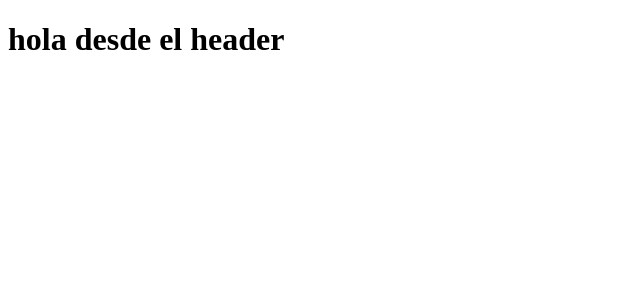
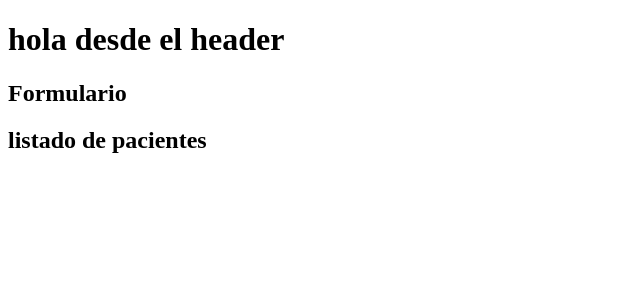
Before and after one commit to maebashiiceoctopus/citas-app, a React (Vite) app: page / in a window 1280 px wide. Shown: the top 300 px of the page, without its empty margins (0-640 px from the left). Built offline with nearby package versions, Linux system fonts and the light colour scheme.

Commit message:
componente lista pacientes

```diff
--- a/src/App.jsx
+++ b/src/App.jsx
@@ -1,4 +1,6 @@
-import Header from "./components/Header"
+import Form from "./components/Form/Form"
+import Header from "./components/Header/Header"
+import PatientList from "./components/PatientList/PatientList"
 function App() {
 
 
@@ -7,6 +9,8 @@ function App() {
     <div className="App">
     <>
     <Header/>
+    <Form/>
+    <PatientList/>
 
 
     </>
--- a/src/components/Form.jsx
+++ b/src/components/Form/Form.jsx
@@ -3,7 +3,7 @@ import React from 'react'
 function Form() {
     return (
         <div>
-
+            <h2>Formulario</h2>
         </div>
     )
 }
--- /dev/null
+++ b/src/components/PatientList/PatientList.jsx
@@ -0,0 +1,9 @@
+import React from 'react'
+
+export default function PatientList() {
+    return (
+        <div>
+            <h2>listado de pacientes </h2>
+        </div>
+    )
+}
```
Also changed, not shown: src/components/Header/Header.jsx (renamed from src/components/Header.jsx).
